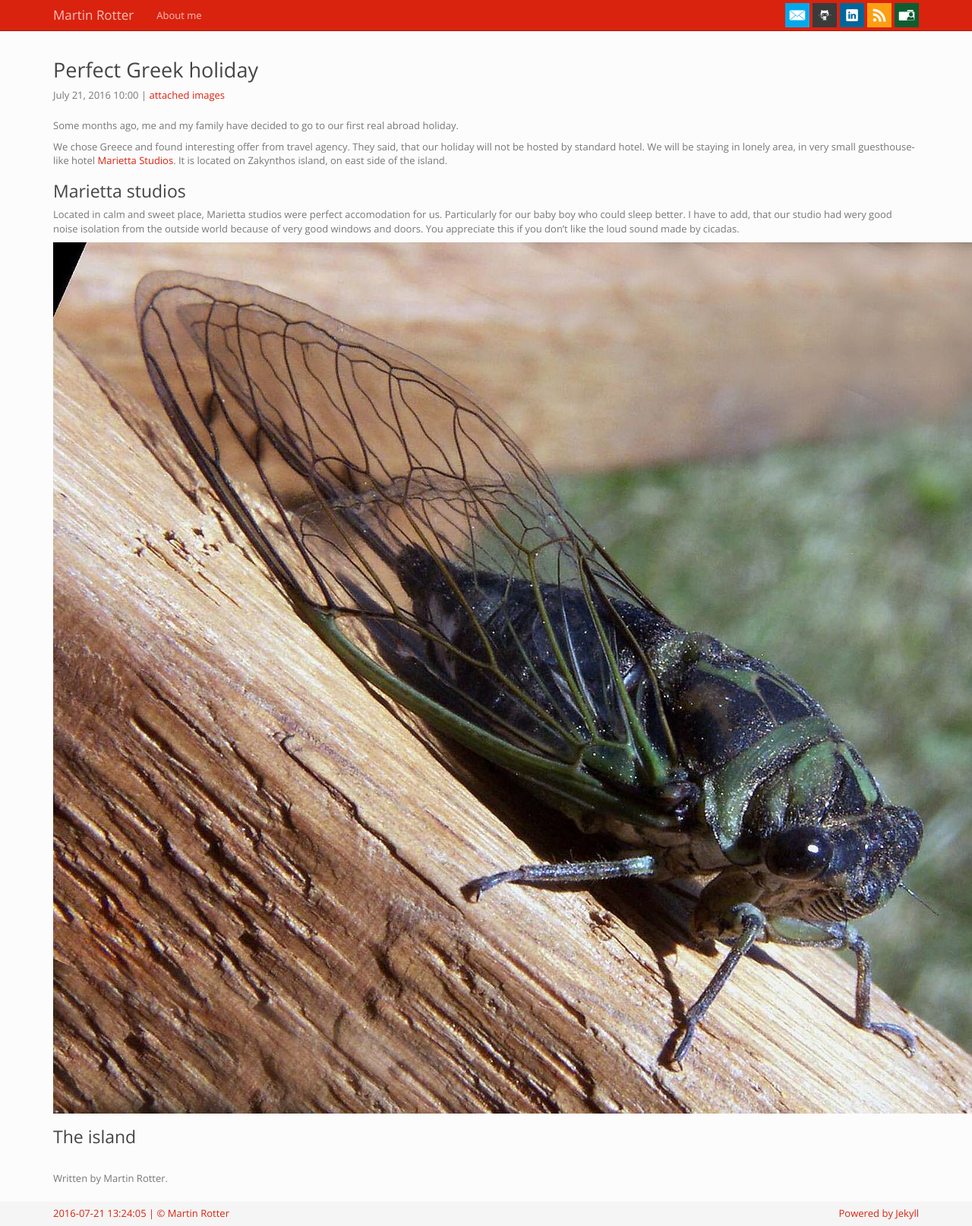
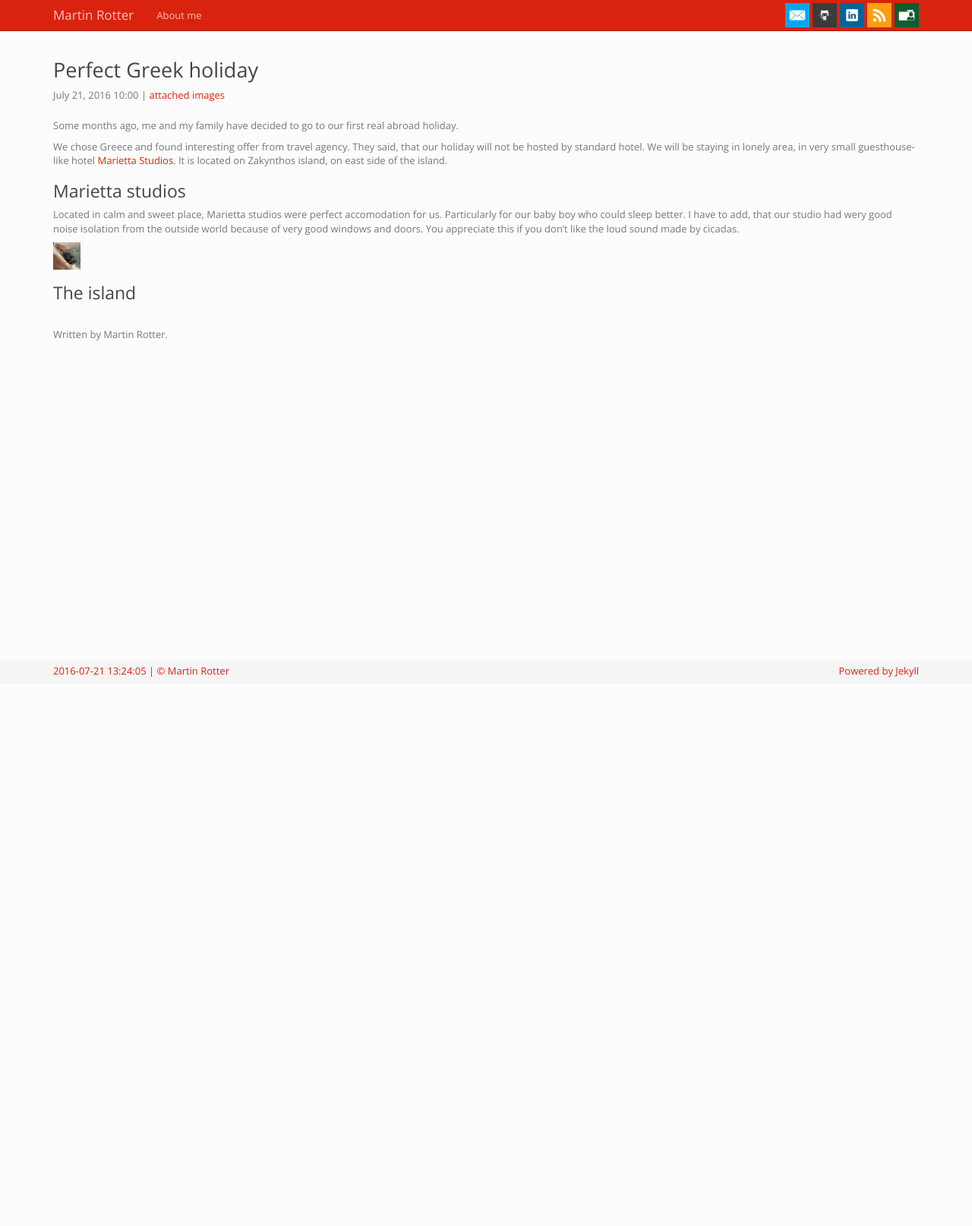
Before and after one commit to martinrotter/martinrotter.github.io, a Jekyll site: the page built from _posts/2016-07-21-greek-holiday.md, in a window 1280 px wide. Shown: the whole page at 76% size. Built offline with Jekyll 4.4.1, drawn with Linux system fonts in a browser that asks for light colours; after the commit the page ends 900 px from its top, so only the background shows below that.

Commit message:
Smaller thumbnail.

```diff
--- a/_posts/2016-07-21-greek-holiday.md
+++ b/_posts/2016-07-21-greek-holiday.md
@@ -20,9 +20,9 @@ We chose Greece and found interesting offer from travel agency. They said, that
 ### Marietta studios
 Located in calm and sweet place, Marietta studios were perfect accomodation for us. Particularly for our baby boy who could sleep better. I have to add, that our studio had wery good noise isolation from the outside world because of very good windows and doors. You appreciate this if you don't like the loud sound made by cicadas.
 
-[![Foo]({{ page.imgfolder }}/cicada.jpg)](#){: id="gallery-cicada"}
+[![Foo]({{ page.imgfolder }}/cicada.jpg){: height="36px" width="36px"}](#){: id="gallery-cicada"}
 
 ### The island
 
 
-{% include gallery.html image="cicada.png" id="gallery-cicada" %}
+{% include gallery.html image="cicada.jpg" id="gallery-cicada" %}
```
